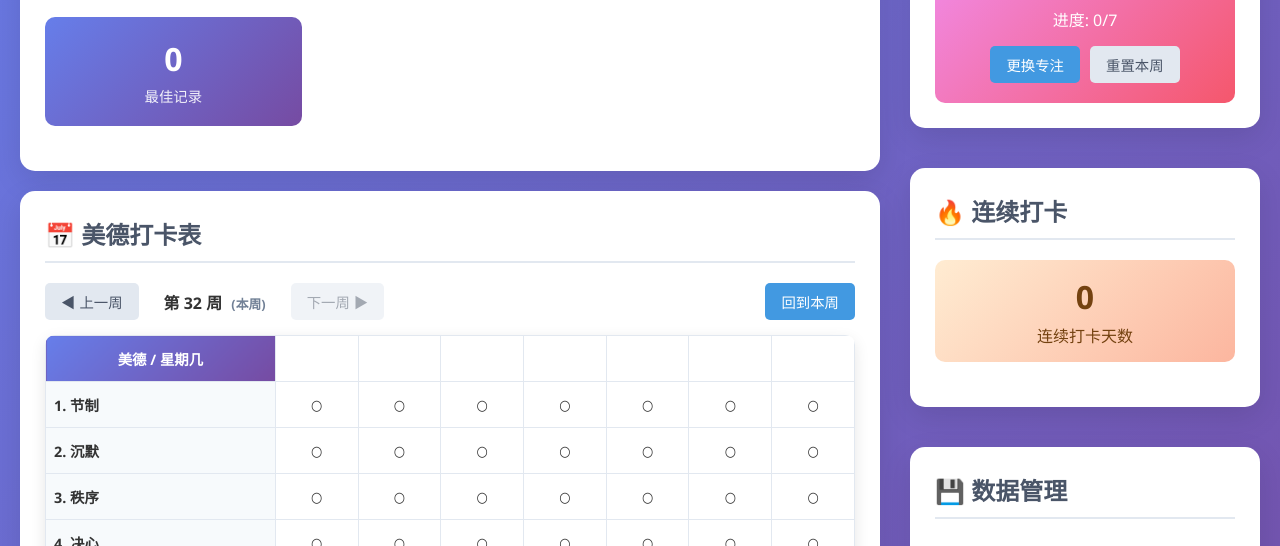
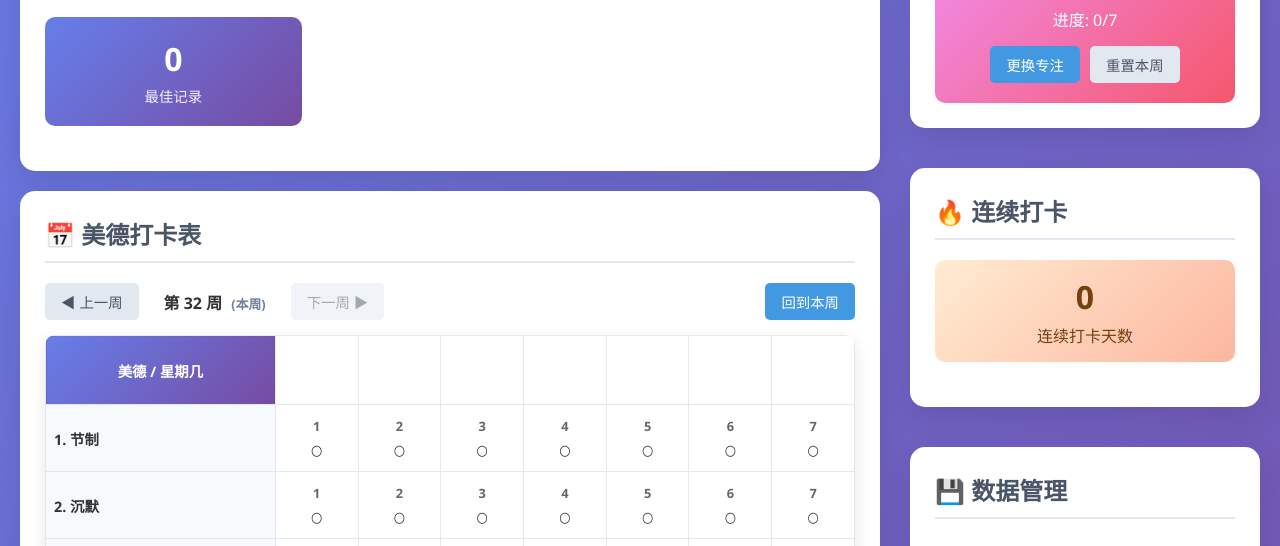
Before and after one commit to BananaSlayer97/beautiful13, a plain HTML site: page index-vue.html in a window 1280 px wide. Shown: the part 405-951 px from the top of the page. Drawn offline with nearby package versions, Linux system fonts and the light colour scheme.

Commit message:
feat: 在表格中添加星期几显示功能，将星期日显示为数字7

```diff
--- a/app-vue.js
+++ b/app-vue.js
@@ -221,6 +221,37 @@ createApp({
     const weekDateRange = computed(() => {
       const range = getWeekDateRange();
       return `${formatDate(range.monday)} - ${formatDate(range.sunday)}`;
+    });
+
+    // 计算当前显示周的每一天日期
+    const weekDays = computed(() => {
+      // 获取当前周的周一日期
+      const now = new Date();
+      const currentDay = now.getDay();
+      const mondayOffset = currentDay === 0 ? 6 : currentDay - 1;
+
+      const monday = new Date(now);
+      monday.setDate(now.getDate() - mondayOffset);
+
+      // 计算显示周与当前周的差值
+      const weekDiff = displayWeek.value - currentWeek.value;
+
+      // 调整到显示周的周一
+      const displayMonday = new Date(monday);
+      displayMonday.setDate(monday.getDate() + (weekDiff * 7));
+
+      // 生成一周的日期
+      const days = [];
+      for (let i = 0; i < 7; i++) {
+        const day = new Date(displayMonday);
+        day.setDate(displayMonday.getDate() + i);
+        days.push({
+          dayOfWeek: `星期${i + 1}`,
+          date: `${day.getMonth() + 1}/${day.getDate()}`
+        });
+      }
+
+      return days;
     });
 
     const totalChecked = computed(() => {
@@ -521,6 +552,7 @@ createApp({
 
       // 计算属性
       weekDateRange,
+      weekDays,
       totalChecked,
       completionRate,
       focusCheckedDays,
--- a/index-vue.html
+++ b/index-vue.html
@@ -61,13 +61,10 @@
                 <thead>
                   <tr>
                     <th>美德 / 星期几</th>
-                    <th class="week-label">星期1</th>
-                    <th class="week-label">星期2</th>
-                    <th class="week-label">星期3</th>
-                    <th class="week-label">星期4</th>
-                    <th class="week-label">星期5</th>
-                    <th class="week-label">星期6</th>
-                    <th class="week-label">星期7</th>
+                    <th v-for="(day, index) in weekDays" :key="index" class="week-label">
+                      <div>{{ day.dayOfWeek }}</div>
+                      <div class="date-label">{{ day.date }}</div>
+                    </th>
                   </tr>
                 </thead>
                 <tbody>
@@ -79,7 +76,8 @@
                         class="clickable"
                         :class="{ checked: isChecked(rowIndex, day-1) }"
                         @click="toggleCheck(rowIndex, day-1)">
-                      {{ isChecked(rowIndex, day-1) ? '✓' : '○' }}
+                      <div class="day-number">{{ day }}</div>
+                      <div>{{ isChecked(rowIndex, day-1) ? '✓' : '○' }}</div>
                     </td>
                   </tr>
                 </tbody>
--- a/styles.css
+++ b/styles.css
@@ -184,6 +184,20 @@ th {
 .week-label {
   background: rgba(255,255,255,0.1);
   font-weight: 600;
+}
+
+.date-label {
+  font-size: 0.8rem;
+  margin-top: 5px;
+  opacity: 0.9;
+  font-weight: normal;
+}
+
+.day-number {
+  font-size: 0.8rem;
+  margin-bottom: 5px;
+  color: #666;
+  font-weight: bold;
 }
 
 .clickable {
```
